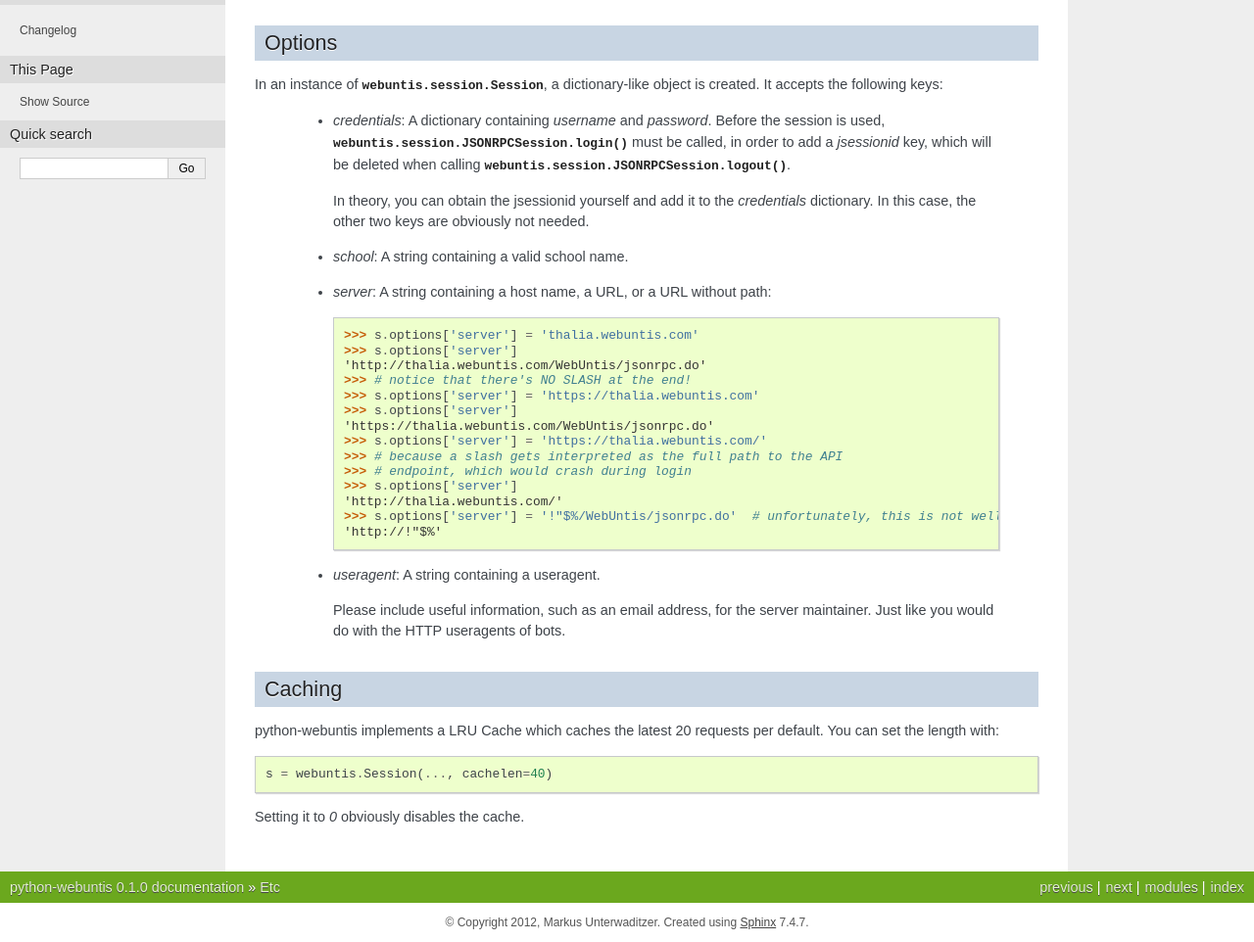
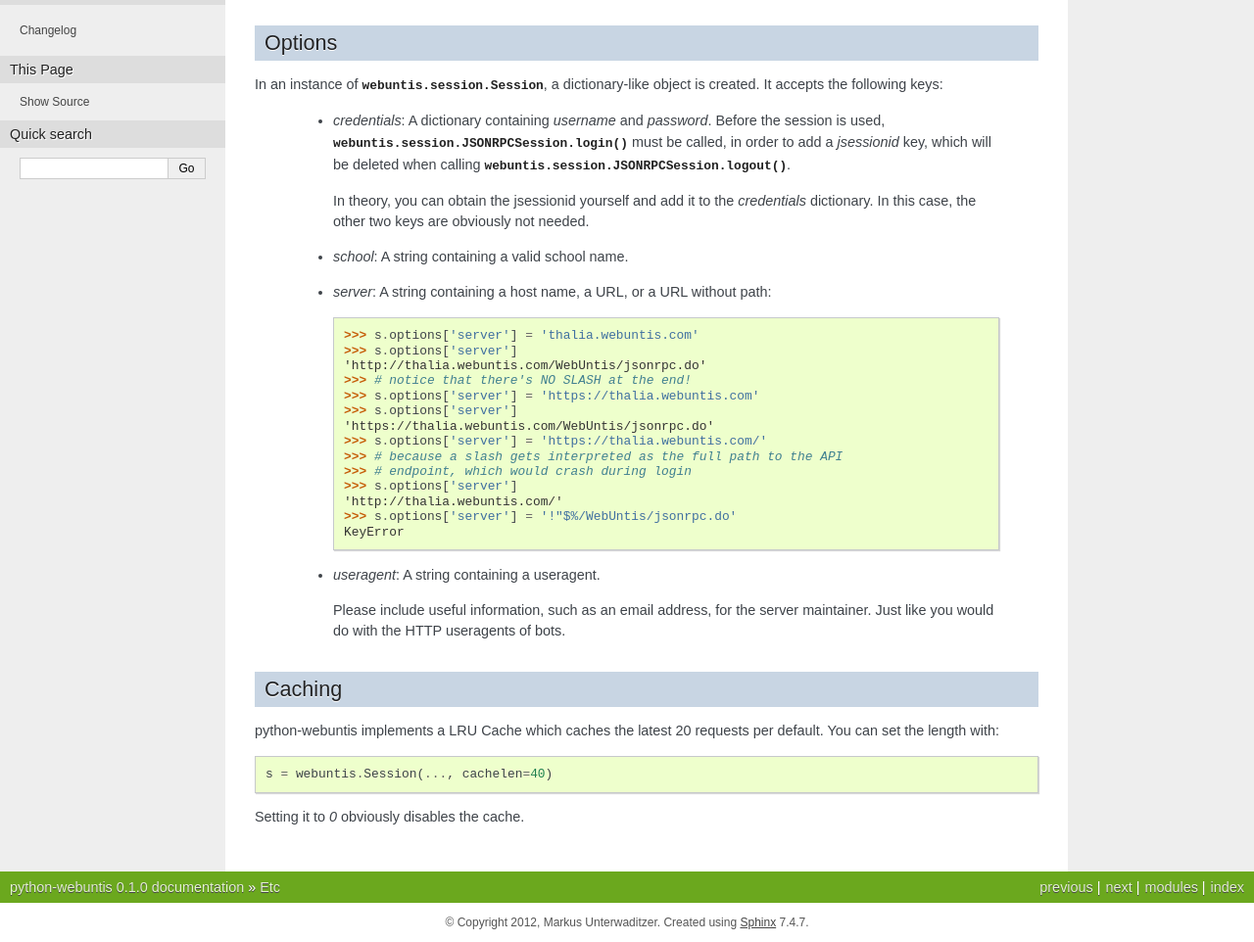
Before and after one commit to python-webuntis/python-webuntis, a Sphinx documentation site: the page built from docs/etc.rst, in a window 1280 px wide, cut to the strip 275-1237 px from the top of the page. Shown: the whole strip at 98% size. Built offline with Sphinx 7.4.7, drawn with Linux system fonts in a browser that asks for light colours.

Commit message:
Fixed bug in server option parser
...that would basically accept any string as input and just naively
append "http://".

```diff
--- a/docs/etc.rst
+++ b/docs/etc.rst
@@ -34,8 +34,8 @@ In an instance of :py:class:`webuntis.session.Session`, a dictionary-like object
         >>> # endpoint, which would crash during login
         >>> s.options['server']
         'http://thalia.webuntis.com/'
-        >>> s.options['server'] = '!"$%/WebUntis/jsonrpc.do'  # unfortunately, this is not well handled right now
-        'http://!"$%'
+        >>> s.options['server'] = '!"$%/WebUntis/jsonrpc.do'
+        KeyError
 
   - *useragent*: A string containing a useragent.
 
```
Also changed, not shown: 2 other files.
